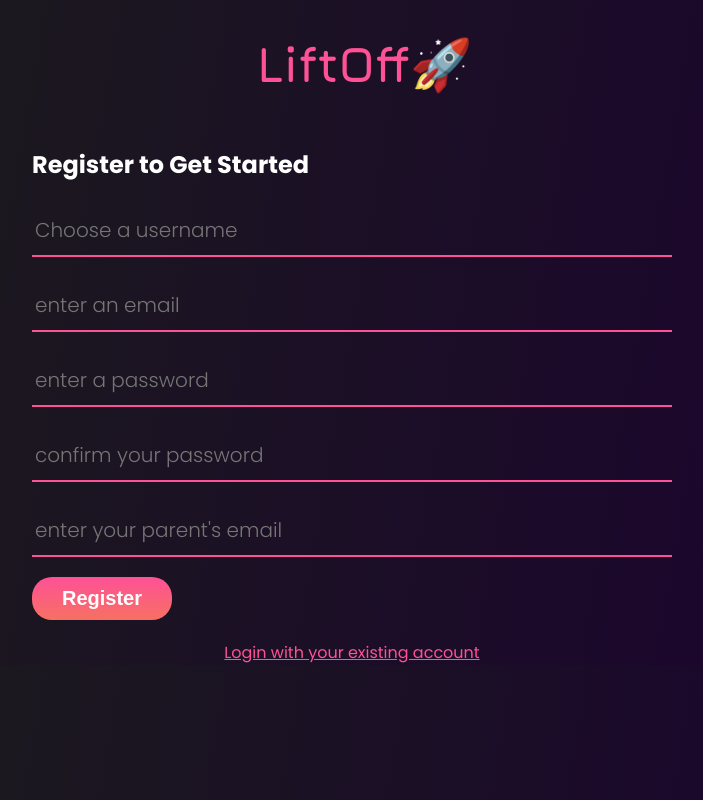
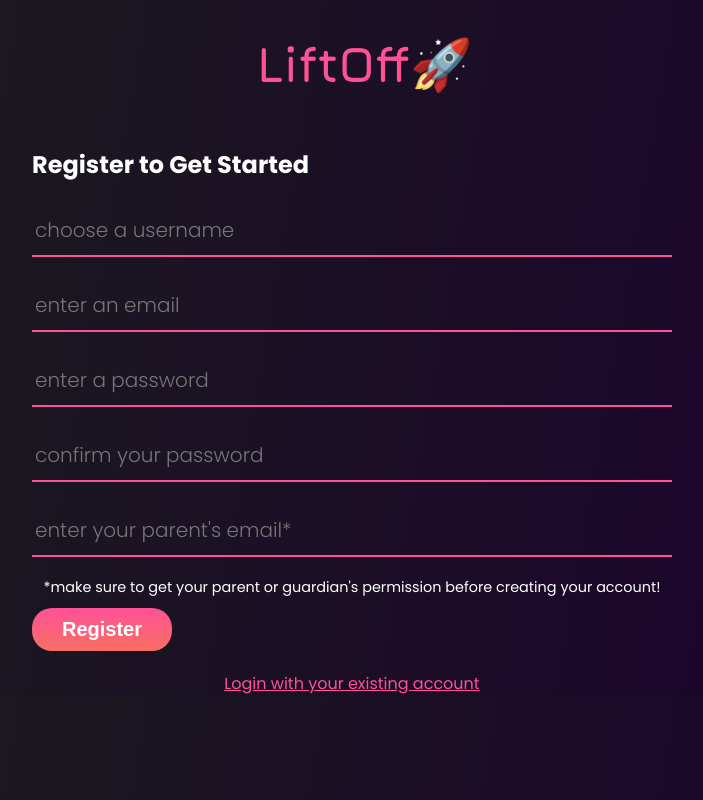
Before and after one commit to kel-si/LiftOff, a React (Create React App) app in the folder client/: page /register in a window 1280 px wide. Shown: the whole page, without its empty margins (288-991 px from the left). Built offline with nearby package versions, Linux system fonts and the light colour scheme; no server answers.

Commit message:
consistent capitalization; add parental permission note on registration form

```diff
--- a/client/src/components/user-management/Register.js
+++ b/client/src/components/user-management/Register.js
@@ -30,7 +30,7 @@ export default function Register(props) {
         console.log("initial res from server", res.data);
         if (res.data.logged_in) {
           props.handleLogin(res.data);
-          localStorage.setItem('liftoffUser', JSON.stringify(res.data));
+          localStorage.setItem("liftoffUser", JSON.stringify(res.data));
           console.log("handleSubmit Register +++", res.data.user);
           redirect("/quiz");
         } else {
@@ -53,13 +53,17 @@ export default function Register(props) {
             🚀
           </span>
         </h1>
-      <form onSubmit={handleSubmit} className="form-container" autoComplete="off">
+        <form
+          onSubmit={handleSubmit}
+          className="form-container"
+          autoComplete="off"
+        >
           <h2>Register to Get Started</h2>
           <input
             className="form--input"
             type="name"
             name="name"
-          placeholder="Choose a username"
+            placeholder="choose a username"
             value={formValue.name || ""}
             onChange={handleChange}
           />
@@ -91,10 +95,14 @@ export default function Register(props) {
             className="form--input"
             type="email"
             name="parent_email"
-          placeholder="enter your parent's email"
+            placeholder="enter your parent's email*"
             value={formValue.parent_email || ""}
             onChange={handleChange}
           />
+          <aside>
+            *make sure to get your parent or guardian's permission before
+            creating your account!
+          </aside>
           <button color="primary" type="submit" className="primary--btn">
             Register
           </button>
--- a/client/src/styles/components.scss
+++ b/client/src/styles/components.scss
@@ -205,3 +205,9 @@ div .post--item {
   font-weight: 50;
   font-size: 20px;
 }
+
+aside {
+  font-size: 0.9em;
+  padding-bottom: 10px;
+  text-align: center;
+}
```
Lines whose indentation alone changed are shown as unchanged.
